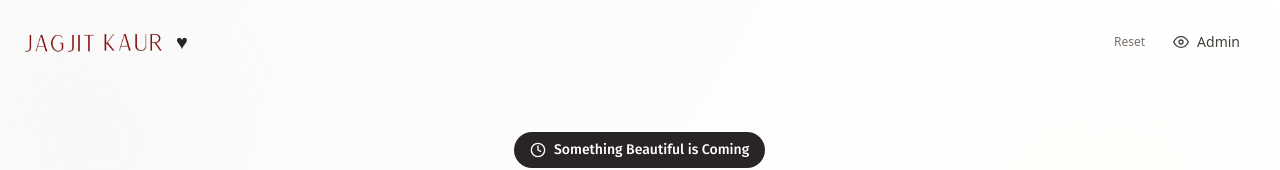
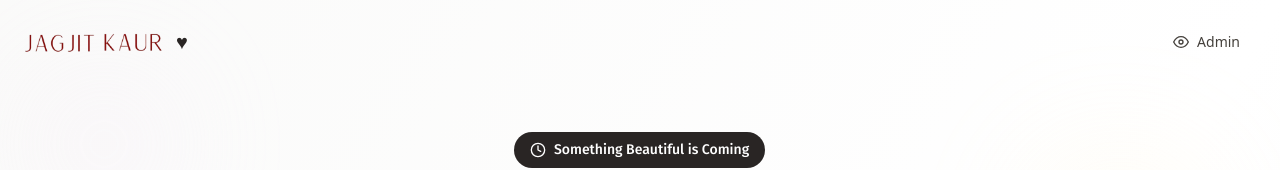
Before and after one commit to SouravPaitandy/jagjitkaur-website, a Next.js app: page / in a window 1280 px wide. Shown: the top 170 px of the page. Built offline with nearby package versions, Linux system fonts and the light colour scheme.

Commit message:
Fix: Make the reset timer button hideen by default.

```diff
--- a/components/ComingSoonPage.js
+++ b/components/ComingSoonPage.js
@@ -178,7 +178,7 @@ export default function ComingSoonPage() {
           {/* Reset Countdown Button (hidden, for testing) */}
           <button
             onClick={resetCountdown}
-            className=" text-xs text-stone-500 hover:text-stone-700 dark:text-stone-400 dark:hover:text-stone-200 transition-colors"
+            className="hidden text-xs text-stone-500 hover:text-stone-700 dark:text-stone-400 dark:hover:text-stone-200 transition-colors"
             title="Reset countdown (for testing)"
           >
             Reset
```
